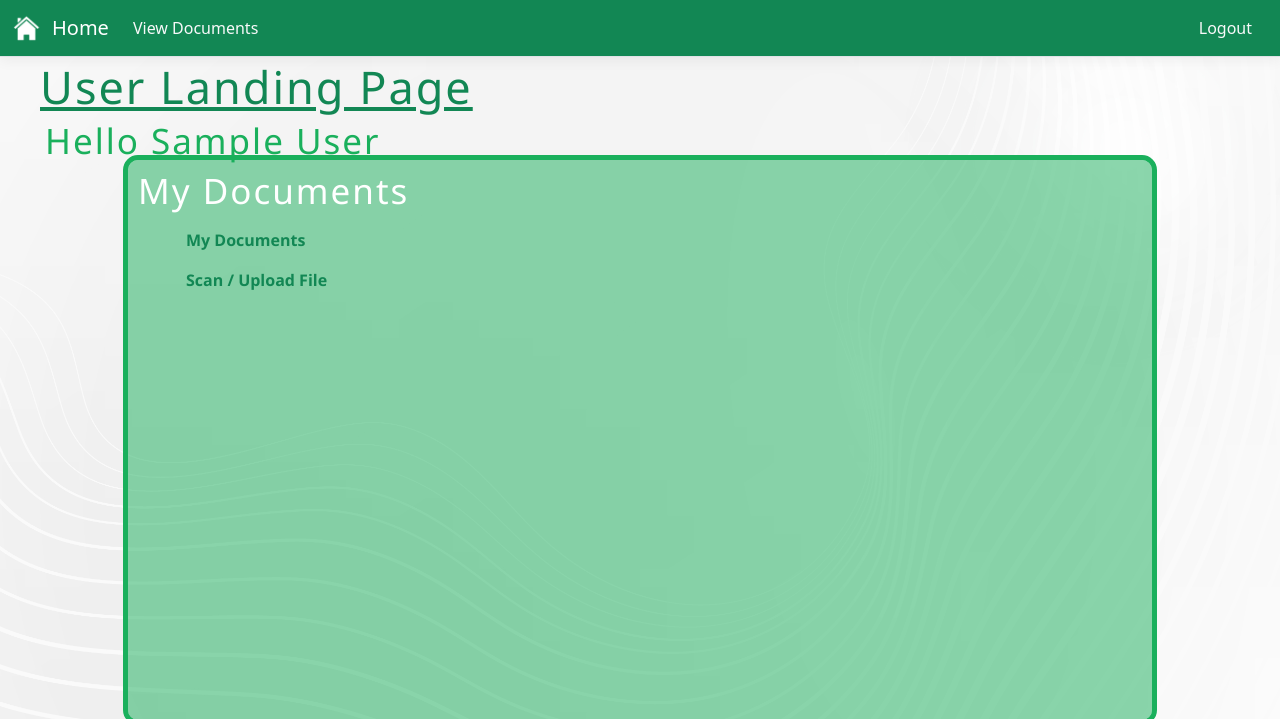
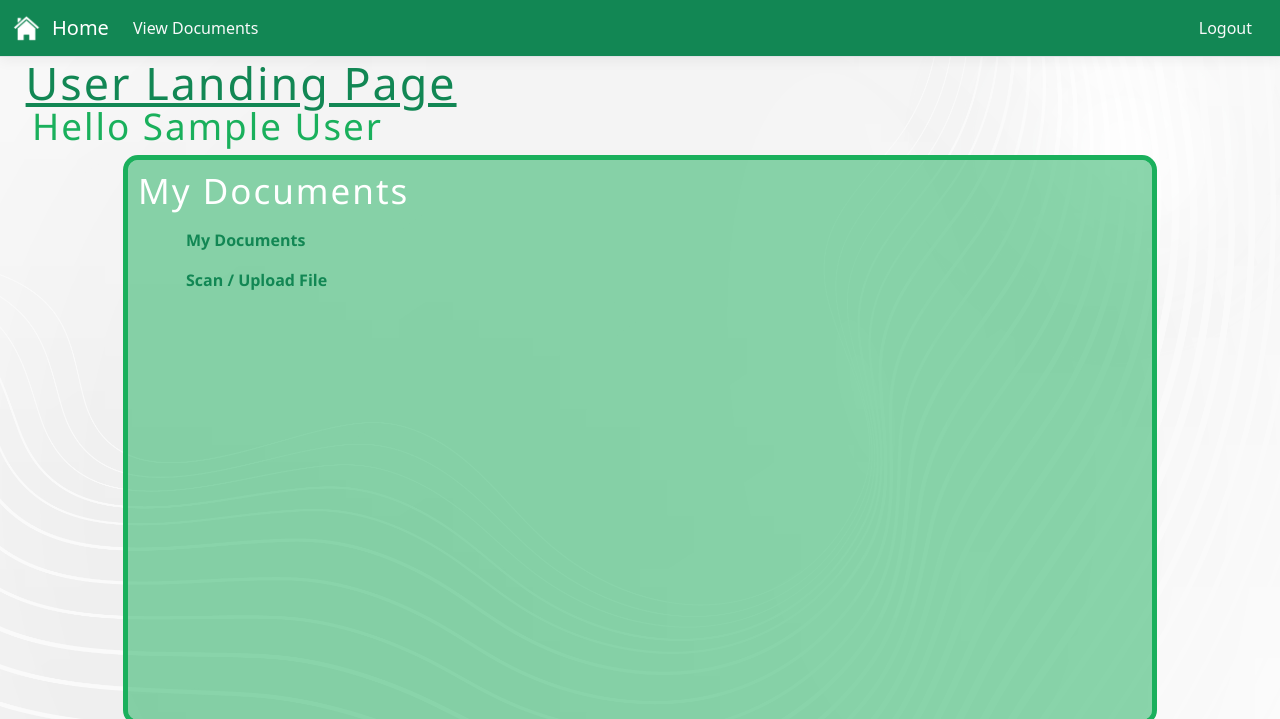
Before and after one commit to PeterJacksonn/KuwaittGroup31, a PHP site: page /userIndex.php in a window 1280 px wide. Shown: the top 719 px of the page. Run offline with PHP 8.4, Linux system fonts and the light colour scheme; the visitor is signed in with stand-in values (Sample User, id 1).

Commit message:
admin/user page

```diff
--- a/Group31/site2.css
+++ b/Group31/site2.css
@@ -178,24 +178,24 @@ input[type="password"]:focus {
 
 .pagefont {
     font-family: 'Segoe UI', Tahoma, Geneva, Verdana, sans-serif;
-    font-size: 45px;
+    font-size: 280%;
     letter-spacing: 2px;
     white-space: nowrap;
     color: #128754;
     position: absolute;
-    top: 60px;
-    padding-left: 40px;
+    top: 7%;
+    padding-left: 2%;
 }
 
 .greetingUser {
     font-family: 'Segoe UI', Tahoma, Geneva, Verdana, sans-serif;
-    font-size: 35px;
+    font-size: 230%;
     letter-spacing: 2px;
     white-space: nowrap;
     color: #1ab05c;
     position: absolute;
-    top: 120px;
-    padding-left: 45px;
+    top: 13%;
+    padding-left: 2.5%;
 }
 
 .documentfont {
```
